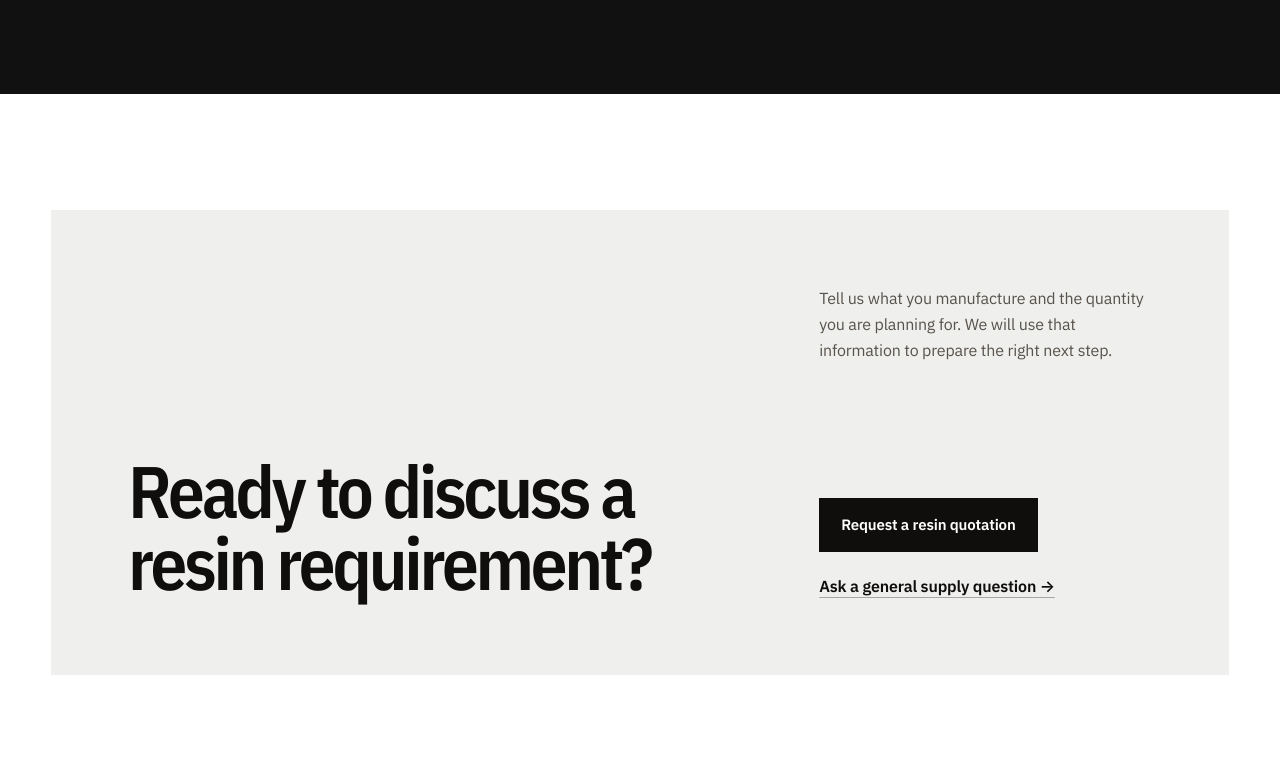
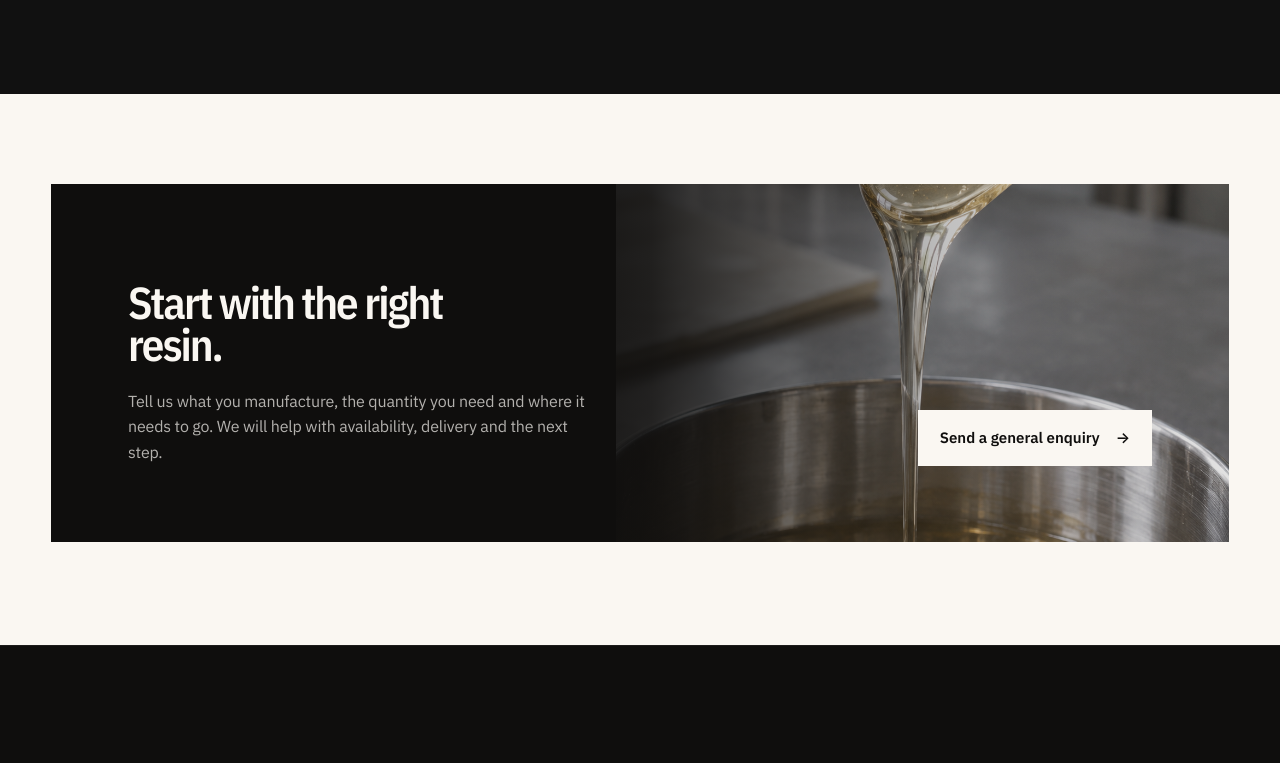
Before and after one commit to drifter089/TREXON-COMPANY, a Next.js app: page / in a window 1280 px wide. Shown: the part 2473-3236 px from the top of the page. Built offline with nearby package versions, Linux system fonts and the light colour scheme.

Commit message:
feat: add product-led homepage enquiry CTA

```diff
--- a/app/components/HomeSections.module.css
+++ b/app/components/HomeSections.module.css
@@ -1,12 +1,12 @@
 .applications,
 .support,
-.cta {
+.contactAction {
   background: #fff;
 }
 
 .applications,
 .support,
-.cta {
+.contactAction {
   padding: clamp(76px, 10vw, 144px) 0;
 }
 
@@ -24,8 +24,7 @@
   margin-bottom: clamp(44px, 6vw, 76px);
 }
 
-.sectionLead h2,
-.cta h2 {
+.sectionLead h2 {
   margin: 0;
   color: var(--ink);
   font-family: var(--display);
@@ -35,8 +34,7 @@
   letter-spacing: -0.045em;
 }
 
-.sectionLead p,
-.cta p {
+.sectionLead p {
   margin: 0;
   color: var(--ink-soft);
   font-size: clamp(1rem, 1.25vw, 1.18rem);
@@ -90,8 +88,7 @@
   margin: 0;
 }
 
-.requirements a,
-.secondaryAction {
+.requirements a {
   flex: none;
   color: var(--ink);
   font-weight: 600;
@@ -101,9 +98,7 @@
 }
 
 .requirements a:hover,
-.requirements a:focus-visible,
-.secondaryAction:hover,
-.secondaryAction:focus-visible {
+.requirements a:focus-visible {
   text-decoration-color: currentColor;
 }
 
@@ -270,64 +265,107 @@
   line-height: 1.5;
 }
 
-.cta {
-  padding-top: clamp(68px, 9vw, 124px);
-  padding-bottom: clamp(72px, 10vw, 136px);
+.contactAction {
+  padding-top: clamp(64px, 7vw, 96px);
+  padding-bottom: clamp(68px, 8vw, 108px);
+  background: var(--cream);
 }
 
-.ctaPanel {
-  display: grid;
-  grid-template-columns: minmax(0, 1.15fr) minmax(290px, 0.65fr);
-  gap: clamp(36px, 8vw, 128px);
-  align-items: end;
-  padding: clamp(36px, 6vw, 84px);
-  background: #efefed;
+.contactActionPanel {
+  min-height: clamp(300px, 28vw, 390px);
+  position: relative;
+  overflow: hidden;
+  background: var(--ink);
 }
 
-.ctaPanel h2 {
-  grid-row: span 2;
+.contactActionPanel::before {
+  position: absolute;
+  z-index: 1;
+  inset: 0;
+  background: linear-gradient(90deg, var(--ink) 0%, var(--ink) 39%, rgba(15, 14, 13, 0.9) 51%, rgba(15, 14, 13, 0.26) 76%, rgba(15, 14, 13, 0.12) 100%);
+  content: "";
+  pointer-events: none;
 }
 
-.ctaActions {
-  display: flex;
-  flex-wrap: wrap;
-  align-items: center;
-  gap: 22px 28px;
-  margin-top: 32px;
+.contactActionVisual {
+  position: absolute;
+  top: 0;
+  right: 0;
+  bottom: 0;
+  width: 52%;
 }
 
-.primaryAction {
+.contactActionImage {
+  object-fit: cover;
+  object-position: 52% 58%;
+  filter: saturate(0.72) contrast(1.06);
+}
+
+.contactActionContent {
+  display: grid;
+  grid-template-columns: minmax(0, 1.2fr) auto;
+  gap: clamp(32px, 7vw, 120px);
+  align-items: end;
+  min-height: inherit;
+  padding: clamp(40px, 6vw, 88px);
+  position: relative;
+  z-index: 2;
+}
+
+.contactActionCopy {
+  max-width: 44rem;
+}
+
+.contactActionCopy h2 {
+  max-width: 14ch;
+  margin: 0;
+  color: var(--cream);
+  font-family: var(--display);
+  font-size: clamp(2.7rem, 3.5vw, 4.5rem);
+  font-weight: 600;
+  line-height: 0.94;
+  letter-spacing: -0.045em;
+}
+
+.contactActionCopy p {
+  max-width: 48ch;
+  margin: 24px 0 0;
+  color: rgba(250, 247, 242, 0.7);
+  font-size: clamp(1rem, 1.2vw, 1.1rem);
+  line-height: 1.6;
+}
+
+.contactActionLink {
   display: inline-flex;
   align-items: center;
-  justify-content: center;
-  min-height: 54px;
-  padding: 14px 22px;
-  background: var(--ink);
-  color: #fff;
+  justify-content: space-between;
+  gap: 16px;
+  min-height: 56px;
+  padding: 16px 22px;
+  background: var(--cream);
+  color: var(--ink);
   font-size: 0.94rem;
   font-weight: 600;
+  letter-spacing: 0;
+  line-height: 1;
   text-decoration: none;
   transition: background-color var(--dur-fast) ease, color var(--dur-fast) ease;
 }
 
-.primaryAction:hover,
-.primaryAction:focus-visible {
-  background: #fff;
-  box-shadow: inset 0 0 0 1px var(--ink);
-  color: var(--ink);
+.contactActionLink:hover,
+.contactActionLink:focus-visible {
+  background: var(--rust);
+  color: #fff;
 }
 
-.primaryAction:focus-visible,
-.secondaryAction:focus-visible,
-.requirements a:focus-visible {
-  outline: 2px solid var(--ink);
+.contactActionLink:focus-visible {
+  outline: 2px solid var(--cream);
   outline-offset: 4px;
 }
 
 @media (max-width: 800px) {
   .sectionLead,
-  .supportHero,
-  .ctaPanel {
+  .supportHero {
     grid-template-columns: 1fr;
   }
 
@@ -355,15 +393,35 @@
     margin-bottom: 28px;
   }
 
-  .ctaPanel h2 {
-    grid-row: auto;
+  .contactActionContent {
+    grid-template-columns: 1fr;
+    align-items: start;
+    gap: 32px;
+    min-height: 0;
+  }
+
+  .contactActionPanel {
+    min-height: 0;
+  }
+
+  .contactActionCopy h2 {
+    max-width: 18ch;
+  }
+
+  .contactActionVisual {
+    width: 100%;
+    opacity: 0.42;
+  }
+
+  .contactActionPanel::before {
+    background: rgba(15, 14, 13, 0.8);
   }
 }
 
 @media (max-width: 560px) {
   .applications,
   .support,
-  .cta {
+  .contactAction {
     padding: 72px 0;
   }
 
@@ -387,9 +445,12 @@
     flex-direction: column;
   }
 
-  .ctaActions {
-    align-items: flex-start;
-    flex-direction: column;
+  .contactActionContent {
+    padding: 36px 24px;
+  }
+
+  .contactActionLink {
+    width: 100%;
   }
 }
 
--- a/app/components/HomeSections.tsx
+++ b/app/components/HomeSections.tsx
@@ -197,16 +197,28 @@ export default function HomeSections() {
         </div>
       </section>
 
-      <section className={styles.cta} aria-labelledby="cta-heading">
+      <section className={styles.contactAction} aria-labelledby="contact-action-heading">
         <div className={styles.inner}>
-          <div className={styles.ctaPanel}>
-            <h2 id="cta-heading">Ready to discuss a resin requirement?</h2>
-            <p>
-              Tell us what you manufacture and the quantity you are planning for. We will use that information to prepare the right next step.
-            </p>
-            <div className={styles.ctaActions}>
-              <Link href="/quote" className={styles.primaryAction}>Request a resin quotation</Link>
-              <Link href="/contact" className={styles.secondaryAction}>Ask a general supply question <span aria-hidden>→</span></Link>
+          <div className={styles.contactActionPanel}>
+            <div className={styles.contactActionVisual} aria-hidden>
+              <Image
+                src="/images/support/resin-pour-detail.png"
+                alt=""
+                fill
+                sizes="(max-width: 800px) 100vw, 46vw"
+                className={styles.contactActionImage}
+              />
+            </div>
+            <div className={styles.contactActionContent}>
+              <div className={styles.contactActionCopy}>
+                <h2 id="contact-action-heading">Start with the right resin.</h2>
+                <p>
+                  Tell us what you manufacture, the quantity you need and where it needs to go. We will help with availability, delivery and the next step.
+                </p>
+              </div>
+              <Link href="/contact" className={styles.contactActionLink}>
+                Send a general enquiry <span aria-hidden>→</span>
+              </Link>
             </div>
           </div>
         </div>
```
